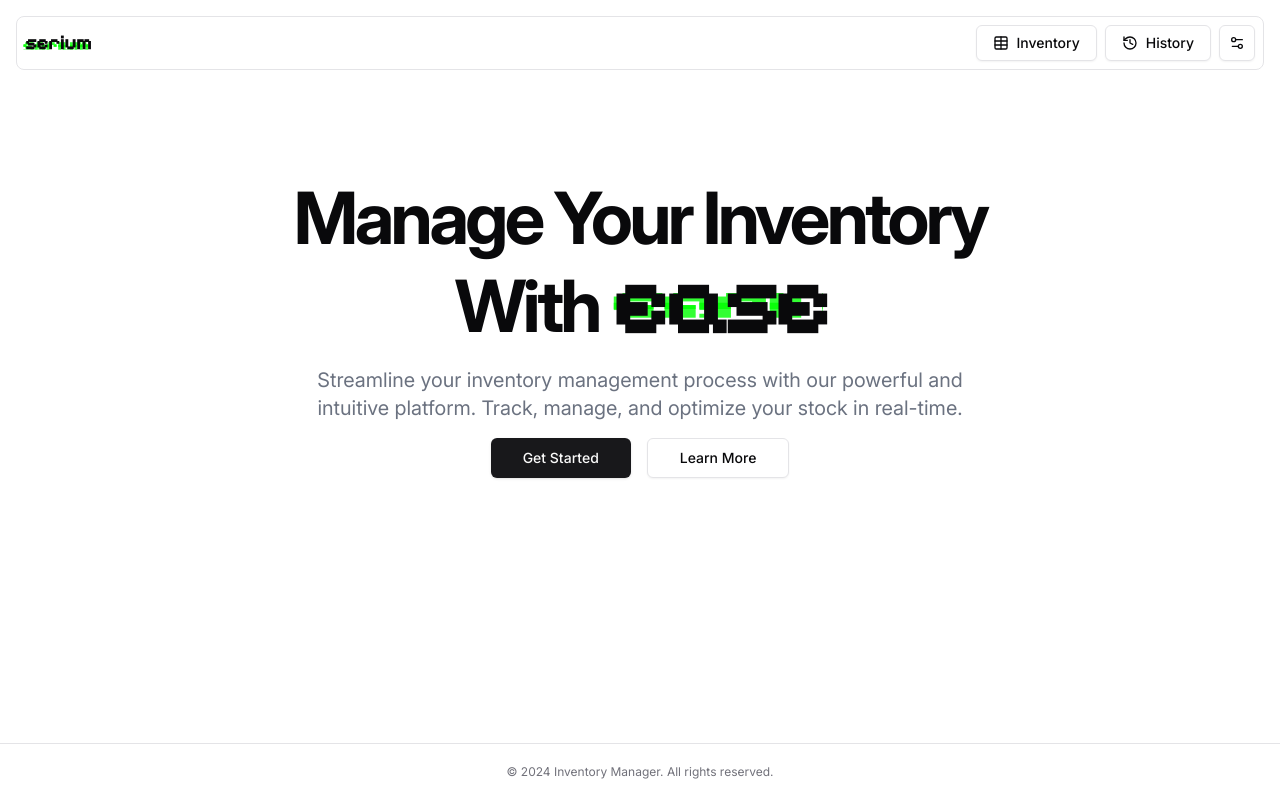
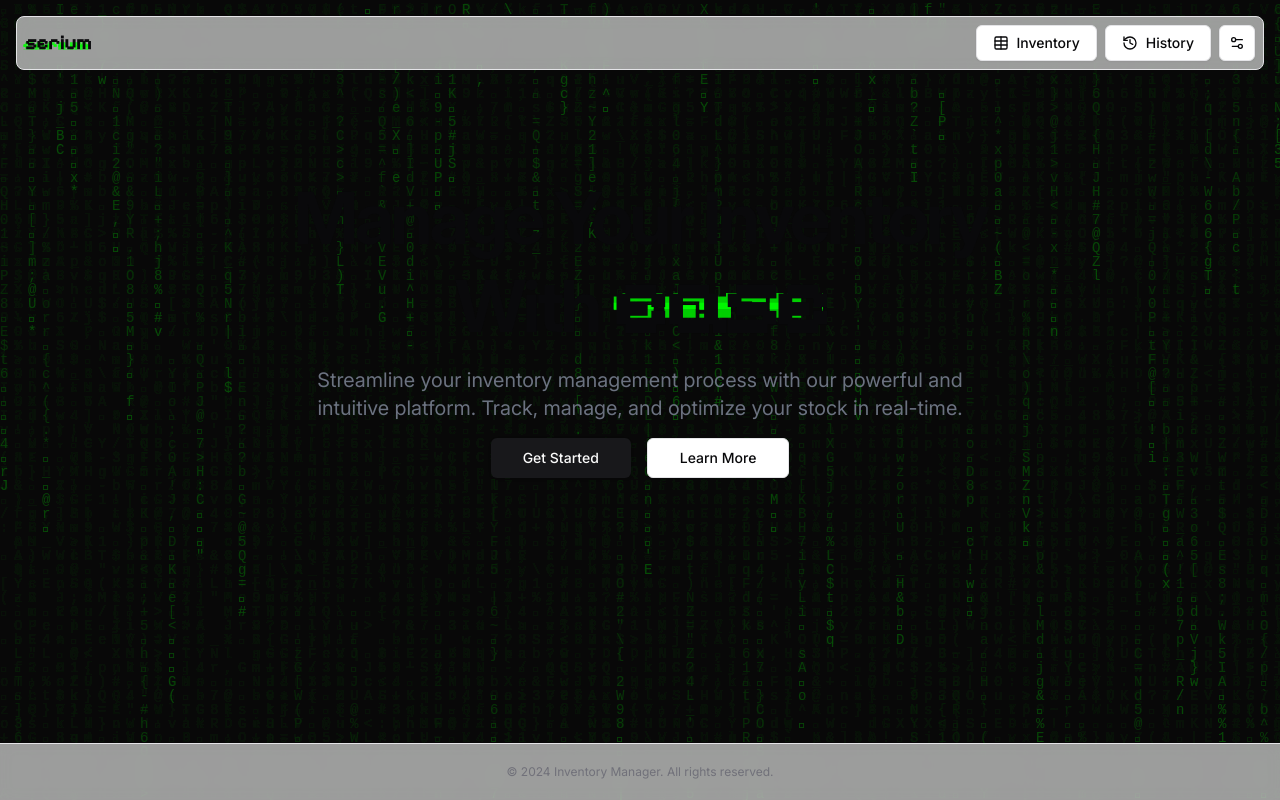
Before and after one commit to kcybe/Serium, a Next.js app: page / in a window 1280 px wide. Built offline with nearby package versions, Linux system fonts and the light colour scheme.

Commit message:
Add matrix rain background effect to the home page

```diff
--- a/src/app/globals.css
+++ b/src/app/globals.css
@@ -171,41 +171,3 @@ body {
     transform: translateX(-50%) translateY(100%);
   }
 }
-
-.matrix-bg {
-  position: fixed;
-  inset: 0;
-  overflow: hidden;
-  font-family: monospace;
-  font-size: 1rem;
-  line-height: 1;
-  color: #0f0;
-  opacity: 0.35;
-  display: flex;
-  justify-content: center;
-  align-items: center;
-  text-align: center;
-}
-
-.matrix-bg::before,
-.matrix-bg::after {
-  content: "01001000 01100101 01101100 01101100 01101111 00100000 01010111 01101111 01110010 01101100 01100100 10010011 10101010 11001100 10101010 11110000 01001000 01100101 01101100 01101100 01101111 SERIUM INVENTORY MANAGER";
-  position: absolute;
-  top: -50%;
-  left: 50%;
-  transform: translateX(-50%) translateY(-50%);
-  width: 100%;
-  height: 200%;
-  white-space: pre-wrap;
-  word-break: break-all;
-  animation: matrix-rain 20s linear infinite;
-  text-align: center;
-  opacity: 0.35;
-}
-
-.matrix-bg::after {
-  content: "SERIUM セリウム インベントリ マネージャー 01001000 01100101 01101100 01101100 01101111 00100000 01010111 01101111 01110010 01101100 01100100 10010011 10101010 11001100";
-  animation-duration: 17s;
-  animation-delay: -2s;
-  opacity: 0.35;
-}
--- a/src/app/page.tsx
+++ b/src/app/page.tsx
@@ -1,9 +1,11 @@
 import { Hero } from "@/components/hero"
 import { PageTransition } from '@/components/ui/page-transition'
+import MatrixRain from '@/components/matrix-rain'
 
 export default function Home() {
   return (
     <PageTransition>
+      <MatrixRain />
       <main className="flex-1 flex flex-col items-center justify-center px-4 sm:px-6 lg:px-8">
         <div className="w-full max-w-7xl mx-auto">
           <Hero />
--- /dev/null
+++ b/src/components/matrix-rain.tsx
@@ -0,0 +1,54 @@
+"use client"
+
+import type React from "react"
+import { useEffect, useRef } from "react"
+
+const MatrixRain: React.FC = () => {
+  const canvasRef = useRef<HTMLCanvasElement>(null)
+
+  useEffect(() => {
+    const canvas = canvasRef.current
+    if (!canvas) return
+
+    const ctx = canvas.getContext("2d")
+    if (!ctx) return
+
+    canvas.width = window.innerWidth
+    canvas.height = window.innerHeight
+
+    const fontSize = 14
+    const columns = canvas.width / fontSize
+
+    const drops: number[] = []
+    for (let i = 0; i < columns; i++) {
+      drops[i] = 1
+    }
+
+    const draw = () => {
+      ctx.fillStyle = "rgba(0, 0, 0, 0.05)"
+      ctx.fillRect(0, 0, canvas.width, canvas.height)
+
+      ctx.fillStyle = "rgba(0, 255, 0, 0.25)" // Changed to 0.25 opacity
+      ctx.font = `${fontSize}px monospace`
+
+      for (let i = 0; i < drops.length; i++) {
+        const text = String.fromCharCode(Math.random() * 128)
+        ctx.fillText(text, i * fontSize, drops[i] * fontSize)
+
+        if (drops[i] * fontSize > canvas.height && Math.random() > 0.975) {
+          drops[i] = 0
+        }
+
+        drops[i]++
+      }
+    }
+
+    const interval = setInterval(draw, 33)
+
+    return () => clearInterval(interval)
+  }, [])
+
+  return <canvas ref={canvasRef} className="fixed inset-0 z-0" />
+}
+
+export default MatrixRain
```
